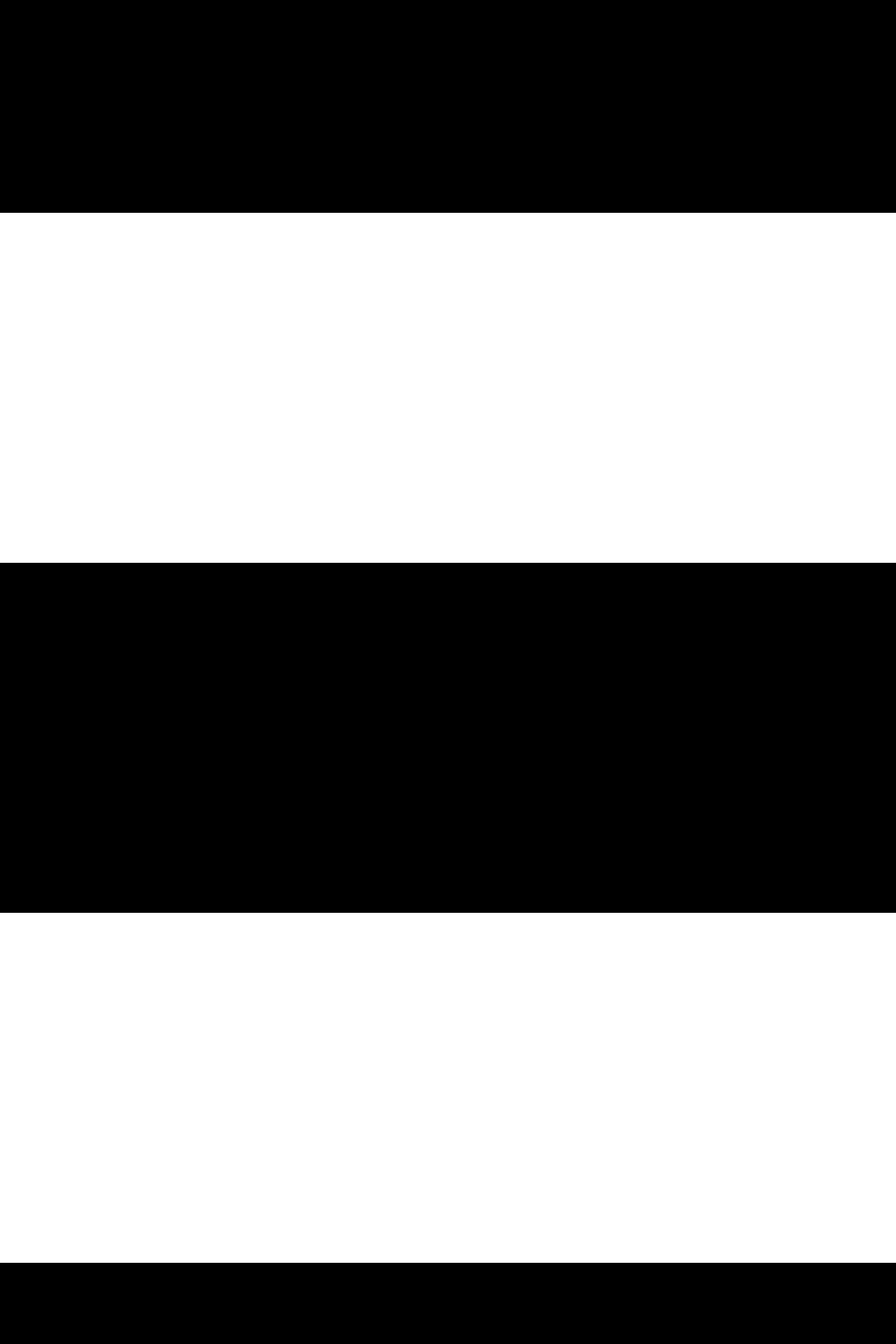
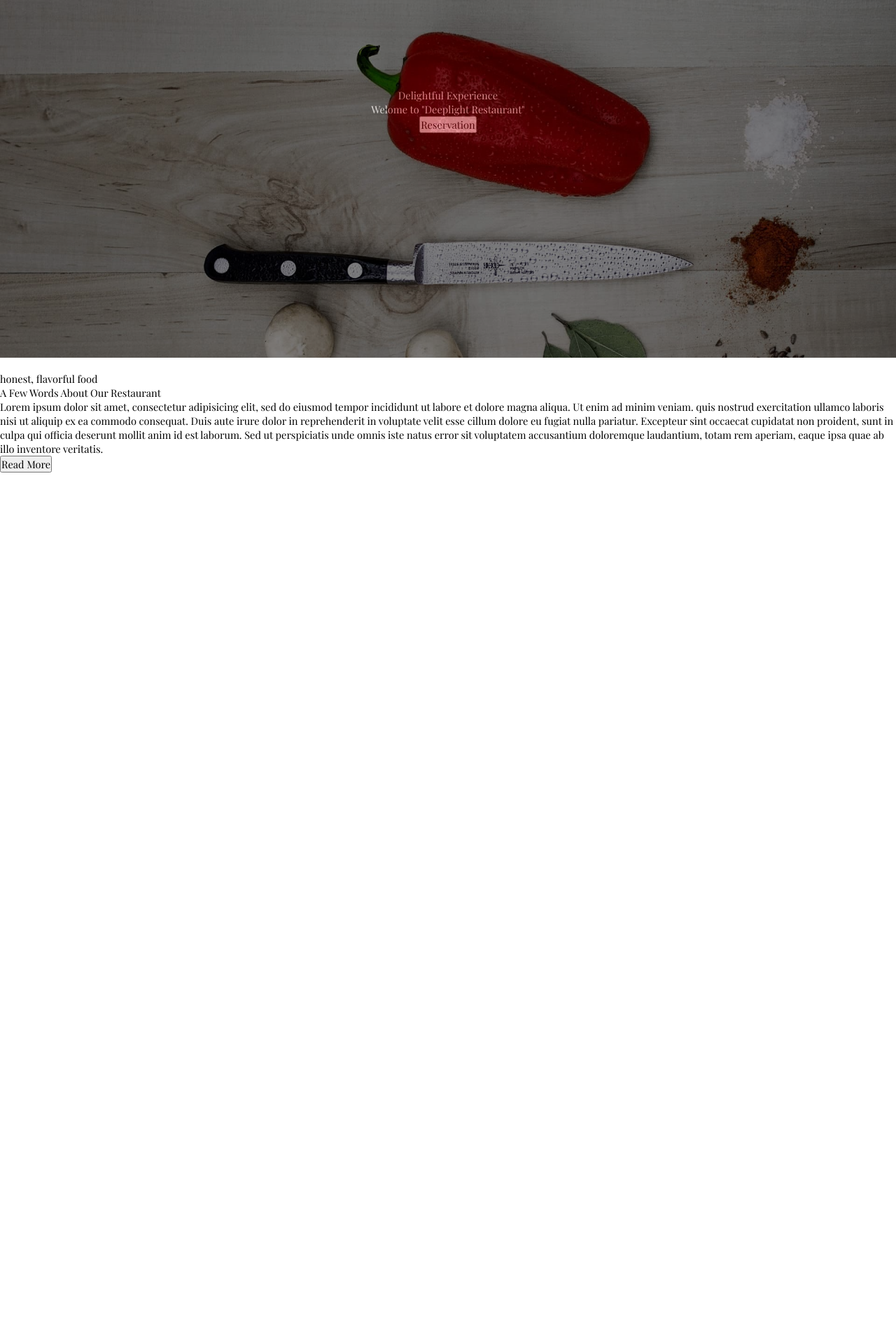
Before and after one commit to Archangxl/Deeplight-Restaurant-Recreation, a React (Vite) app in the folder client/: page / in a window 1280 px wide. Shown: the part 360-2280 px from the top of the page at 70% size. After the commit the page ends 1035 px from the top, so only its background shows below. Built offline with nearby package versions, Linux system fonts and the light colour scheme; the HTML template or start-up script is replaced by a standard one; a web font is replaced by a local one.

Commit message:
last updated 07.24.2023

```diff
--- a/client/src/Pages/Home.tsx
+++ b/client/src/Pages/Home.tsx
@@ -1,5 +1,5 @@
 
-import '../Styles/HomeStyles.css';
+import '../Styles/HomeStyles.css'
 
 const Home = () =>  {
 
@@ -34,27 +34,50 @@ const Home = () =>  {
             </section>
             */
             }
-            <section className='main-containers'>
+            <section className='main-container parallax'>
+
+                <div className='parallax-container'>
+                    <div className='parallax-container-content'>
+                        <p className='special-font'>Delightful Experience</p>
+                    </div>
+                    <div className='parallax-container-content'>
+                        <p>Welome to "Deeplight Restaurant"</p>
+                    </div>
+                    <div className='parallax-container-content'>
+                        <button>Reservation</button>
+                    </div>
+                </div>
 
             </section>
 
-            <section className='main-containers-1'>
+            <section className='main-container'>
+
+                <div>
+                    <div>
+                        <img></img>
+                    </div>
+
+                    <p>honest, flavorful food</p>
+                    <p>A Few Words About Our Restaurant</p>
+                    <p>Lorem ipsum dolor sit amet, consectetur adipisicing elit, sed do eiusmod tempor incididunt ut labore et dolore magna aliqua. Ut enim ad minim veniam. quis nostrud exercitation ullamco laboris nisi ut aliquip ex ea commodo consequat. Duis aute irure dolor in reprehenderit in voluptate velit esse cillum dolore eu fugiat nulla pariatur. Excepteur sint occaecat cupidatat non proident, sunt in culpa qui officia deserunt mollit anim id est laborum. Sed ut perspiciatis unde omnis iste natus error sit voluptatem accusantium doloremque laudantium, totam rem aperiam, eaque ipsa quae ab illo inventore veritatis.</p>
+                    <button>Read More</button>
+                </div>
 
             </section>
 
-            <section className='main-containers'>
+            <section className='main-container'>
 
             </section>
 
-            <section className='main-containers-1'>
+            <section className='main-container'>
 
             </section>
 
-            <section className='main-containers'>
+            <section className='main-container'>
 
             </section>
 
-            <section className='main-containers-1'>
+            <section className='main-container'>
 
             </section>
 
--- a/client/src/Styles/HomeStyles.css
+++ b/client/src/Styles/HomeStyles.css
@@ -1,7 +1,7 @@
 @media screen and (max-width: 919px) {
 
 }
-/*
+
 @media screen and (min-width: 1025px) {
     .parallax {
         background-image: url('../Images/1stHomePageImage.jpg');
@@ -25,7 +25,7 @@
     color: white;
     background-color: black;
 }
-
+/*
 .parallax-container-content {
 
 }
@@ -35,19 +35,3 @@
 }
 
 */
-
-main {
-    display: grid;
-}
-
-.main-containers {
-    background-color: black;
-    height: auto;
-    min-height: 500px;
-}
-
-.main-containers-1 {
-    background-color: white;
-    height: auto;
-    min-height: 500px;
-}
```
